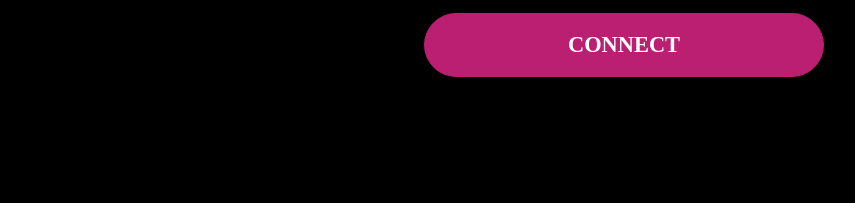
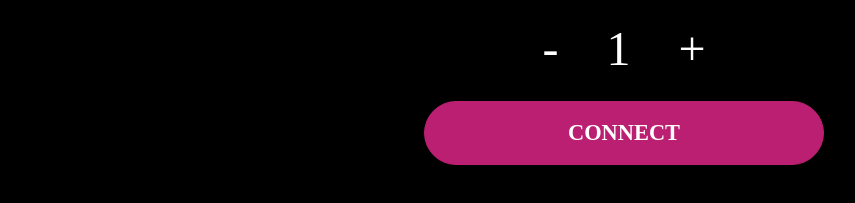
Before and after one commit to alexisdavidson/NFT-eagleartz, a React app: page /mint in a window 1280 px wide. Shown: the part 399-602 px from the top of the page, without its empty margins (16-871 px from the left). Built offline with nearby package versions, Linux system fonts and the light colour scheme; what webfontloader would draw is missing.

Commit message:
add quantity selector

```diff
--- a/src/frontend/components/App.css
+++ b/src/frontend/components/App.css
@@ -175,6 +175,22 @@ h1, h2, .bigText {
   border-color:#bb1f71;
 }
 
+.quantityselector {
+  width: 25rem;
+  margin: auto;
+}
+
+.buttonquantity {
+  font-size: 3rem;
+  cursor: pointer;
+}
+
+.quantity {
+  font-size: 3rem;
+  padding-left: 3rem;
+  padding-right: 3rem;
+}
+
 .pinkTextColor {
   color: #ec7dff;
   font-weight: bold;
--- a/src/frontend/components/Mint.js
+++ b/src/frontend/components/Mint.js
@@ -1,14 +1,26 @@
 import { Col, Image, Row, Button, Badge } from 'react-bootstrap'
+import { useState, useEffect } from 'react'
 import logo from './assets/LOGO.png'
 import frame from './assets/Frame.png'
 
 const Mint = ({ web3Handler, account, nft, price, stats }) => {
+    const [quantity, setQuantity] = useState(1)
+
+    const changeQuantity = (direction) => {
+        if (quantity + direction < 1)
+            setQuantity(1)
+        else if (quantity + direction > 10)
+            setQuantity(10)
+        else
+            setQuantity(quantity + direction)
+    }
 
     const mintButton = async () => {
         console.log("mint button")
         let priceInWei = await nft.getPrice();
         console.log("Price: " + priceInWei + " wei");
-        await nft.mint(1, { value: priceInWei });
+        console.log("Quantity: " + quantity)
+        await nft.mint(quantity, { value: priceInWei });
       }
 
     return (
@@ -37,6 +49,22 @@ const Mint = ({ web3Handler, account, nft, price, stats }) => {
                     </Col>
                 </Row>
                 <Row className="pt-3 mx-auto">
+                    <Col className="d-none d-lg-block col-5">
+                    </Col>
+                    <Col className="d-none d-lg-block col-2">
+                        <span className="buttonquantity" onClick={() => changeQuantity(-1)}>-</span>
+                        <span className="quantity">{quantity}</span>
+                        <span className="buttonquantity" onClick={() => changeQuantity(1)}>+</span>
+                    </Col>
+                    <Col className=" d-sm-block d-xl-none col-12">
+                        <span className="buttonquantity" onClick={() => changeQuantity(-1)}>-</span>
+                        <span className="quantity">{quantity}</span>
+                        <span className="buttonquantity" onClick={() => changeQuantity(1)}>+</span>
+                    </Col>
+                    <Col className="d-none d-lg-block col-5">
+                    </Col>
+                </Row>
+                <Row className="pt-3 mx-auto">
                     {account ? (
                         <Button className="mintbutton" onClick={mintButton}>MINT</Button>
                     ) : (
```
